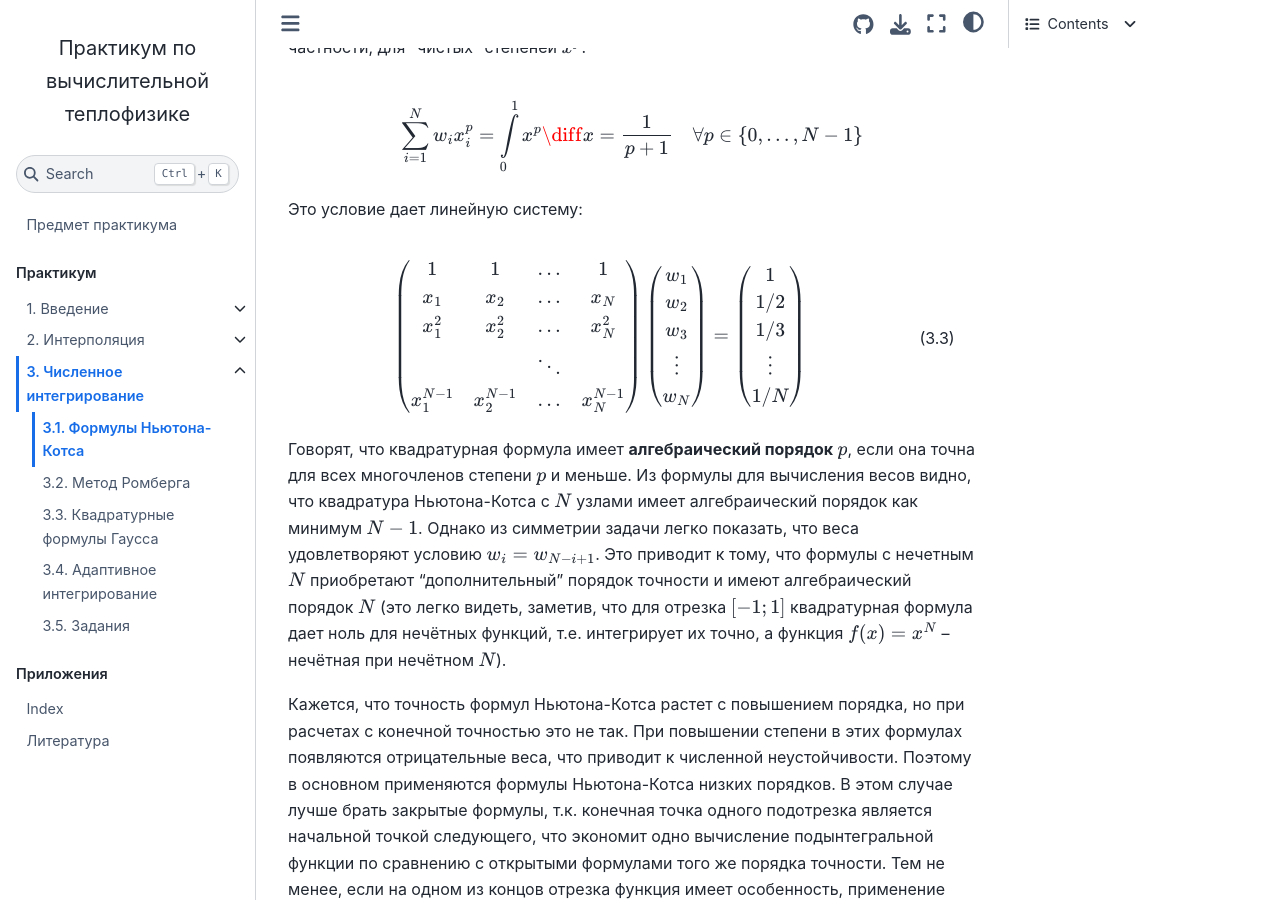
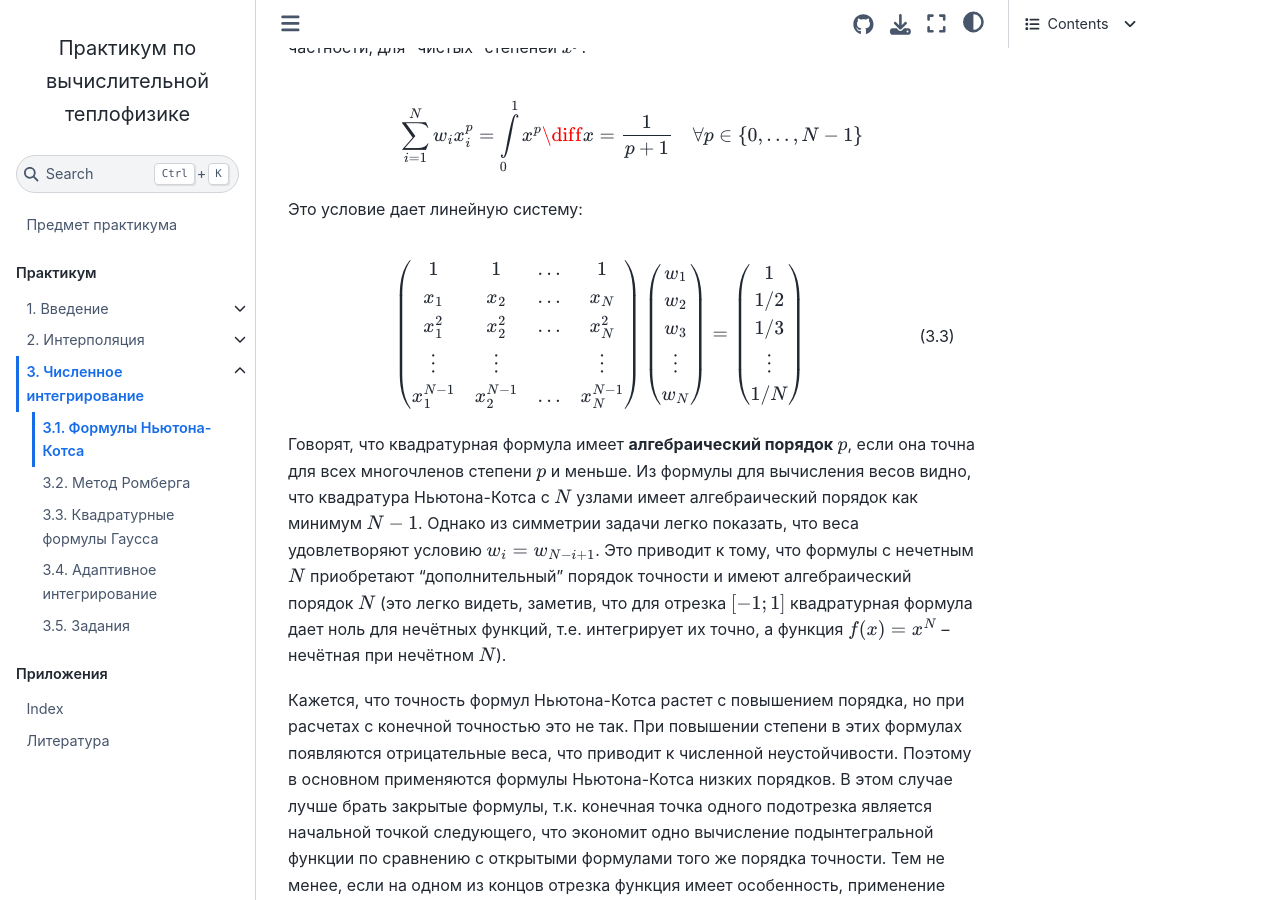
Before and after one commit to stepanzh/computational_thermodynamics, a Jupyter Book: the page built from book/integration/newton_cotes.md, in a window 1280 px wide and 900 px high, scrolled down 567 px. Built offline with Jupyter Book 1.0.4 settings and Sphinx 7.4.7 and the Sphinx Book theme 1.1.4, drawn with Linux system fonts in a browser that asks for light colours; cross-references to code outside the pages are shown as plain code.

Commit message:
3.4 Matrix vdots

```diff
--- a/book/integration/newton_cotes.md
+++ b/book/integration/newton_cotes.md
@@ -45,7 +45,7 @@ I = \int\limits_{0}^{1} f(x) \diff x
  1  &  1  & \dots & 1 \\
 x_1 & x_2 & \dots & x_N \\
 x_1^2 & x_2^2 & \dots & x_N^2 \\
- & & \ddots & \\
+\vdots & \vdots&  & \vdots\\
 x_1^{N-1} & x_2^{N-1} & \dots & x_N^{N-1}
 \end{array}
 \right)
```
